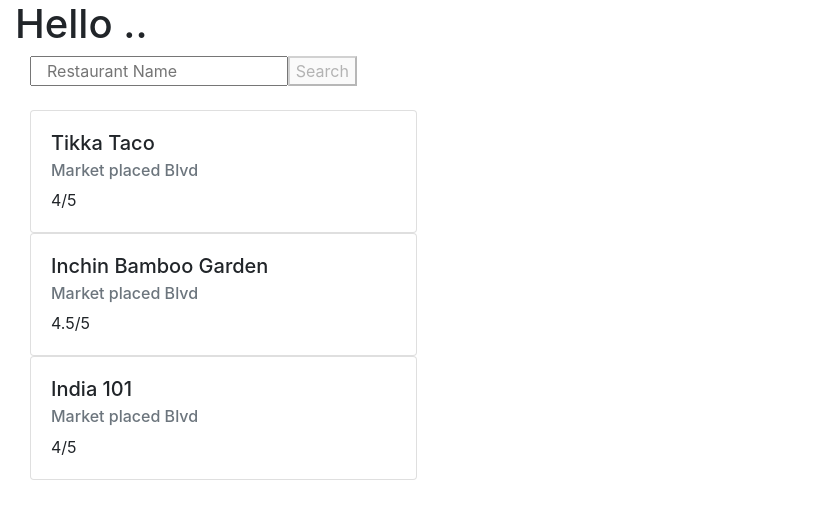
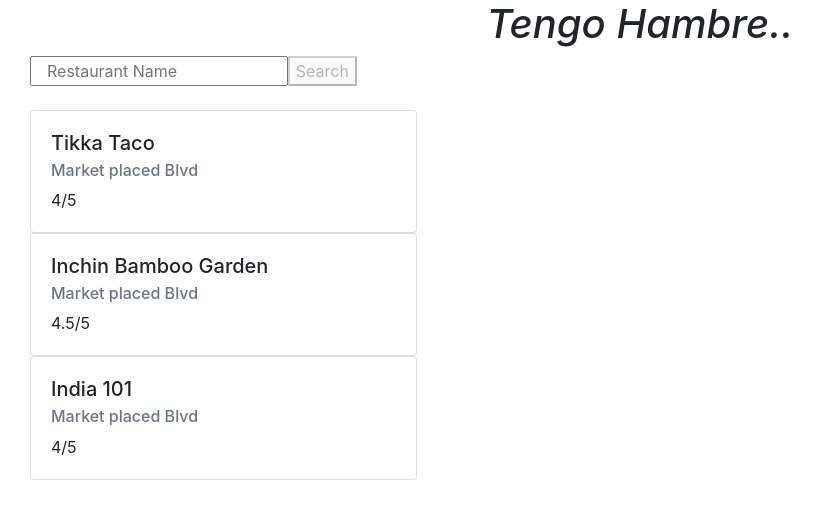
Before and after one commit to AkshayChandra09/nearby-restaurants, a React (Create React App) app: page / in a window 1280 px wide. Shown: the top 516 px of the page, without its empty margins (0-834 px from the left). Built offline with nearby package versions, Linux system fonts and the light colour scheme.

Commit message:
changing title message

```diff
--- a/src/App.js
+++ b/src/App.js
@@ -41,7 +41,7 @@ class App extends React.Component {
   render() {
     return (
       <div className="col-md-12">
-        <h1>Hello ..</h1>
+        <center><h1><i>Tengo Hambre..</i></h1></center>
         <div class="col-md-4">
           <Search onSearch={this.handleQuery} /><br />
           <Results results={this.state.restaurants} />
```
